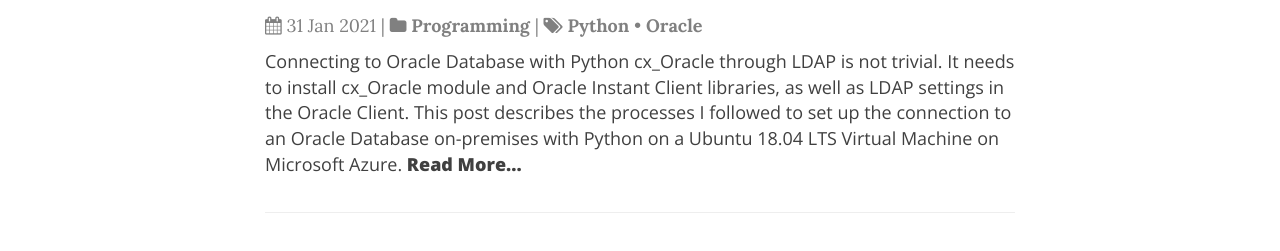
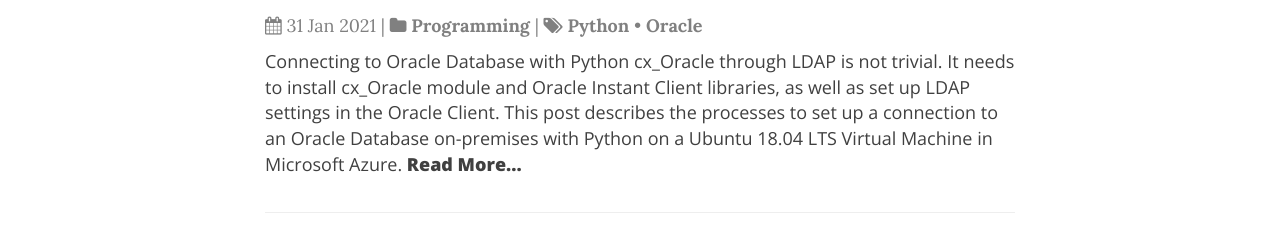
Before and after one commit to stonefl/stonefl.github.io, a Jekyll site: the page built from index.html, in a window 1280 px wide and 900 px high. Shown: the part 482-733 px from the top of the window. Built offline with Jekyll 4.4.1, drawn with Linux system fonts in a browser that asks for light colours; nearby versions of some CDN libraries; the list of posts is cut into pages by our own code; comment, search, counter and statistics services are not loaded.

Commit message:
Update 2021-02-01-connect-to-oracle-database-with-python-cx-oracle-through-ldap-in-ubuntu.md

```diff
--- a/_posts/2021-02-01-connect-to-oracle-database-with-python-cx-oracle-through-ldap-in-ubuntu.md
+++ b/_posts/2021-02-01-connect-to-oracle-database-with-python-cx-oracle-through-ldap-in-ubuntu.md
@@ -10,7 +10,7 @@
   - Python
   - Oracle
 ---
-Connecting to Oracle Database with Python cx_Oracle through LDAP is not trivial. It needs to install cx_Oracle module and Oracle Instant Client libraries, as well as LDAP settings in the Oracle Client. This post describes the processes I followed to set up the connection to an Oracle Database on-premises with Python on a Ubuntu 18.04 LTS Virtual Machine on Microsoft Azure.
+Connecting to Oracle Database with Python cx_Oracle through LDAP is not trivial. It needs to install cx_Oracle module and Oracle Instant Client libraries, as well as set up LDAP settings in the Oracle Client. This post describes the processes to set up a connection to an Oracle Database on-premises with Python on a Ubuntu 18.04 LTS Virtual Machine in Microsoft Azure.
 
 <!--more-->
 ## Connection Architecture
```
